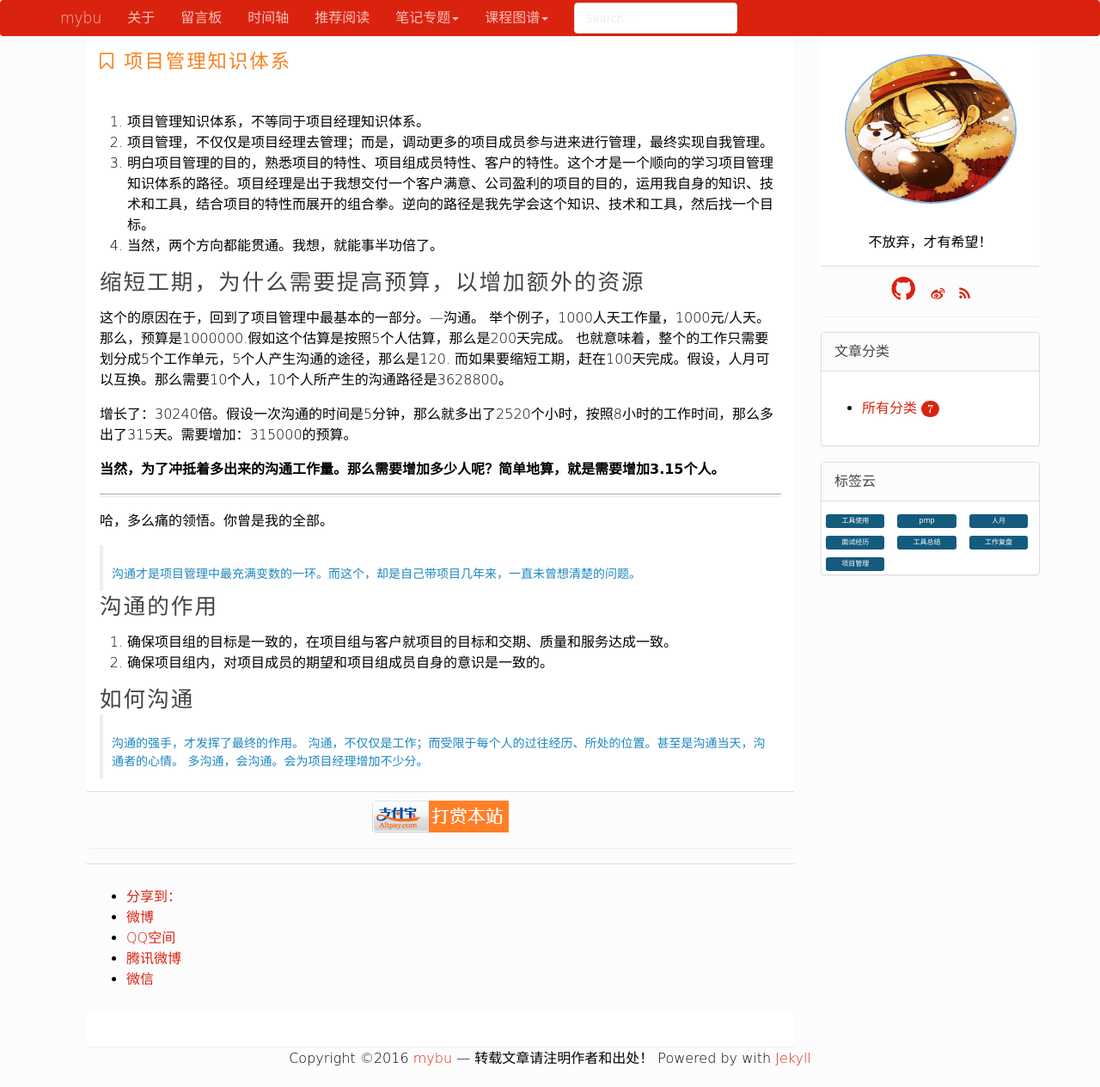
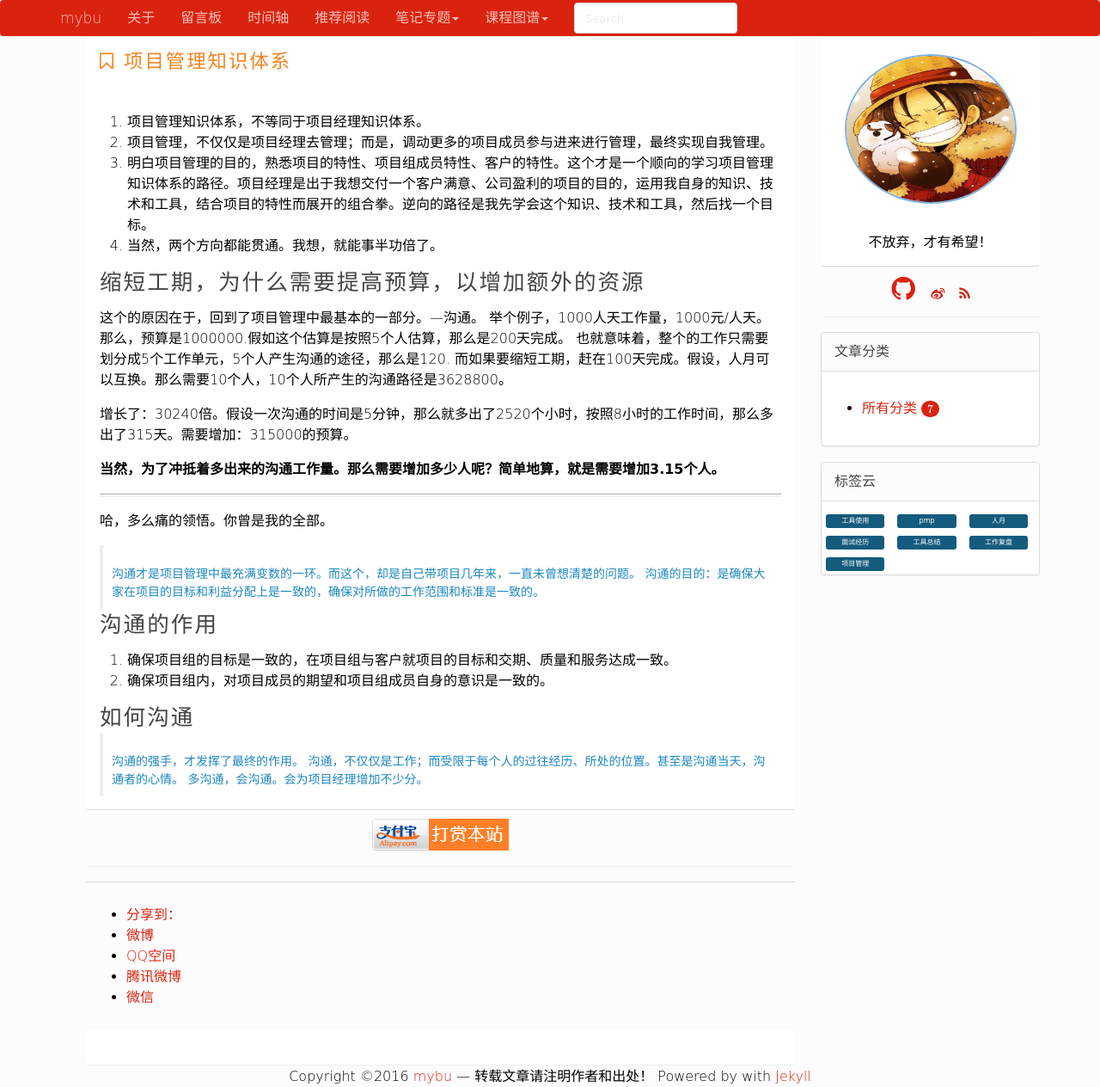
Before and after one commit to mybu/mybu.github.com, a Jekyll site: the page built from _posts/pmp/2016-03-29-项目管理知识体系初识.md, in a window 1280 px wide. Shown: the whole page at 86% size. Built offline with Jekyll 4.4.1, drawn with Linux system fonts in a browser that asks for light colours; nearby versions of some CDN libraries; formulas are drawn with MathJax 3; comment, search, counter and statistics services are not loaded; before the commit the page ends 1243 px from its top, so only the background shows below that.

Commit message:
Signed-off-by: mybu <xuxp.run@outlook.com>

```diff
--- a/_posts/pmp/2016-03-29-项目管理知识体系初识.md
+++ b/_posts/pmp/2016-03-29-项目管理知识体系初识.md
@@ -25,6 +25,7 @@ description: 项目管理知识体系指南考试
 哈，多么痛的领悟。你曾是我的全部。
 
 > 沟通才是项目管理中最充满变数的一环。而这个，却是自己带项目几年来，一直未曾想清楚的问题。
+> 沟通的目的：是确保大家在项目的目标和利益分配上是一致的，确保对所做的工作范围和标准是一致的。
 
 ## 沟通的作用
 1. 确保项目组的目标是一致的，在项目组与客户就项目的目标和交期、质量和服务达成一致。
```
